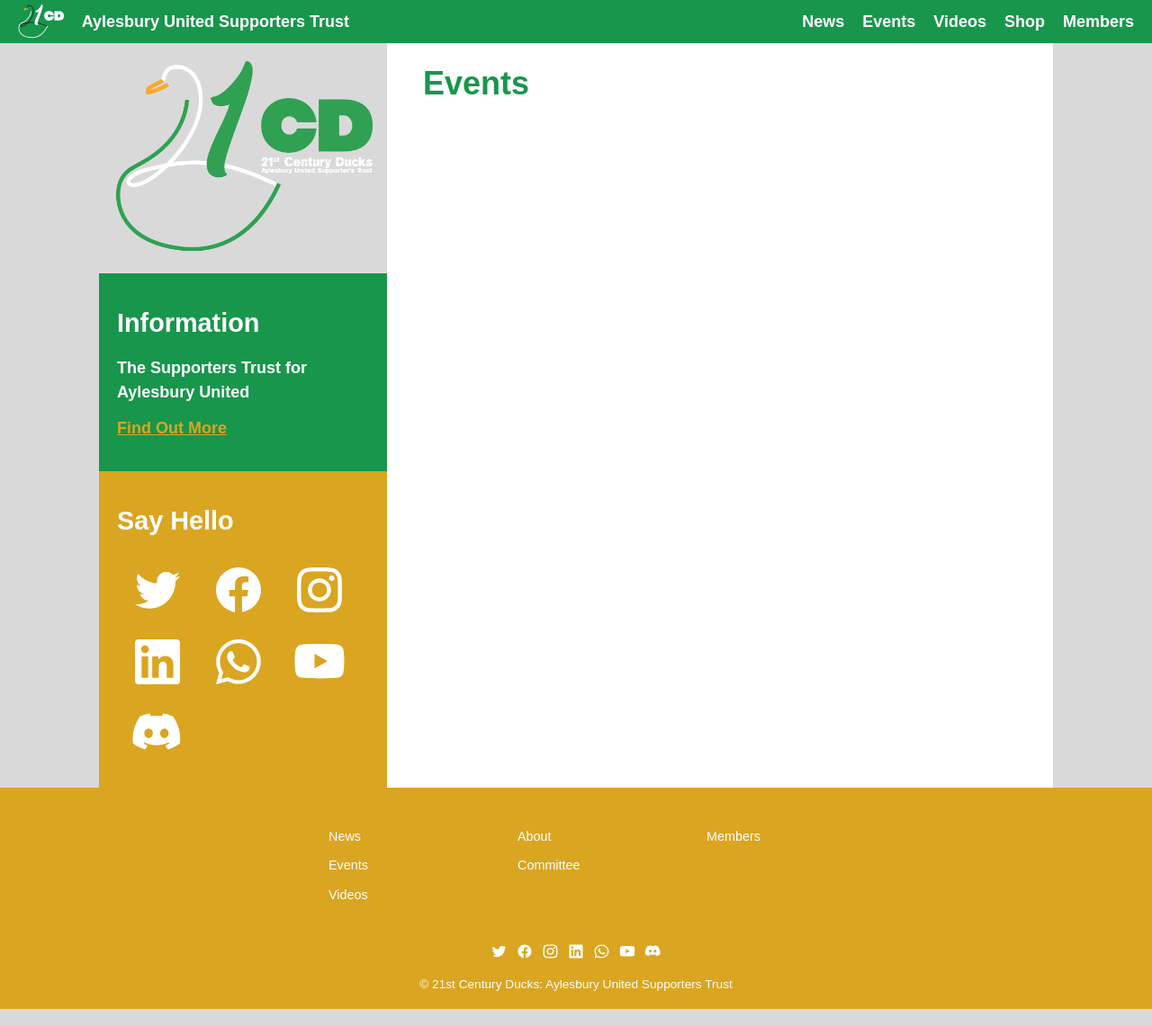
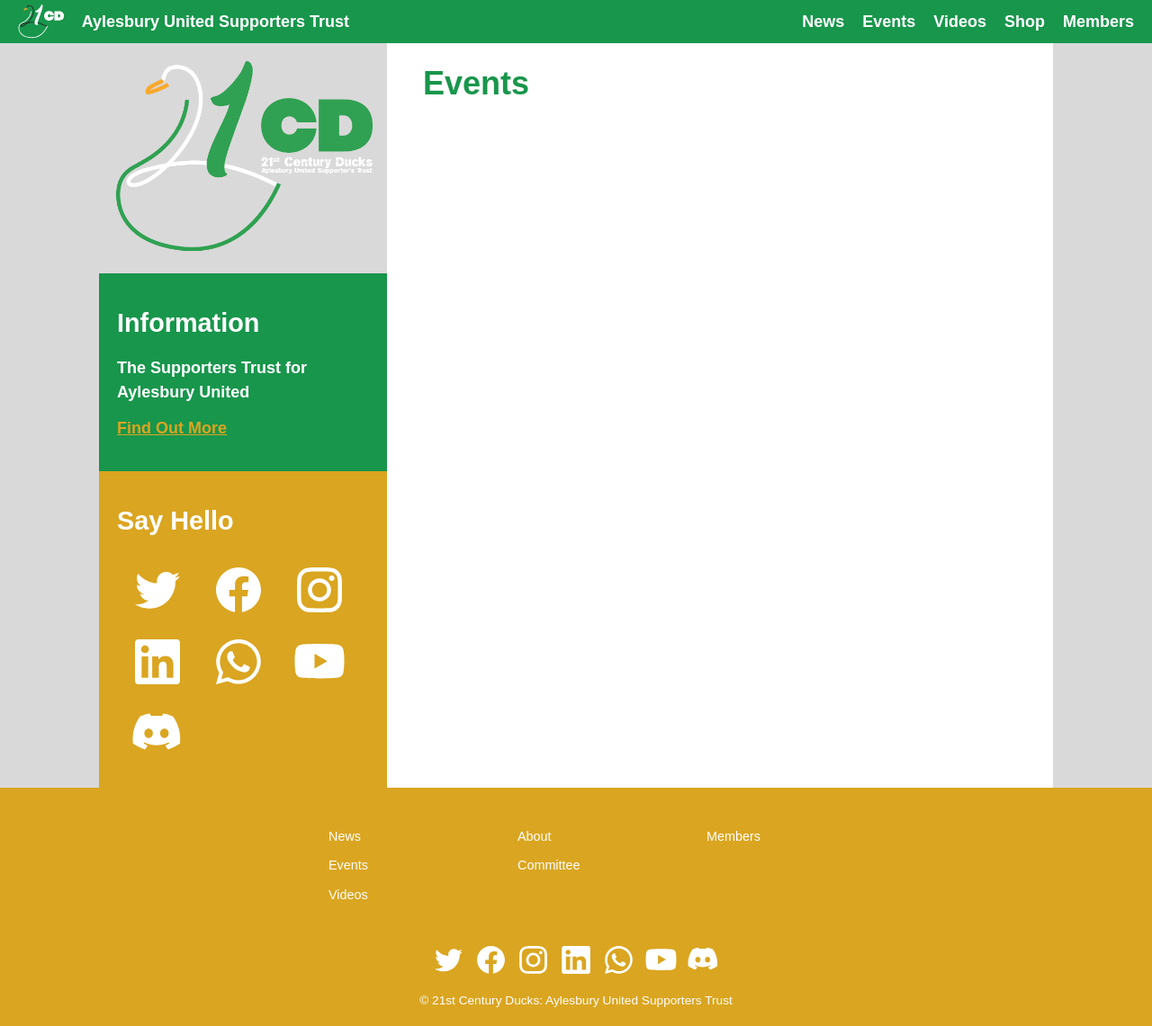
Before and after one commit to RobDWaller/21ducks.github.io, a Jekyll site: the page built from events.html, in a window 1280 px wide and 1141 px high. Shown: the whole window at 90% size. Built offline with Jekyll 4.4.1, drawn with Linux system fonts in a browser that asks for light colours.

Commit message:
tidied up site map and social icons in footer on mobile version.

```diff
--- a/_sass/device.scss
+++ b/_sass/device.scss
@@ -155,11 +155,17 @@
         width: 100%;
 
         .sitemap {
-
-            width: 480px;
+            width: 360px;
+            padding: 0px;
 
             div {
-                width: 160px;
+                width: 120px;
+
+                ul {
+                    li {
+                        margin-left: 0px;
+                    }
+                }
             }
         }
     }
--- a/_sass/layout.scss
+++ b/_sass/layout.scss
@@ -299,12 +299,11 @@
         display: flex;
         flex-direction: row;
         gap: 10px;
-        width: 190px;
+        width: 320px;
         margin: 0px auto;
 
         div {
             display: block;
-            width: 20px;
 
             a {
                 display: block;
```
